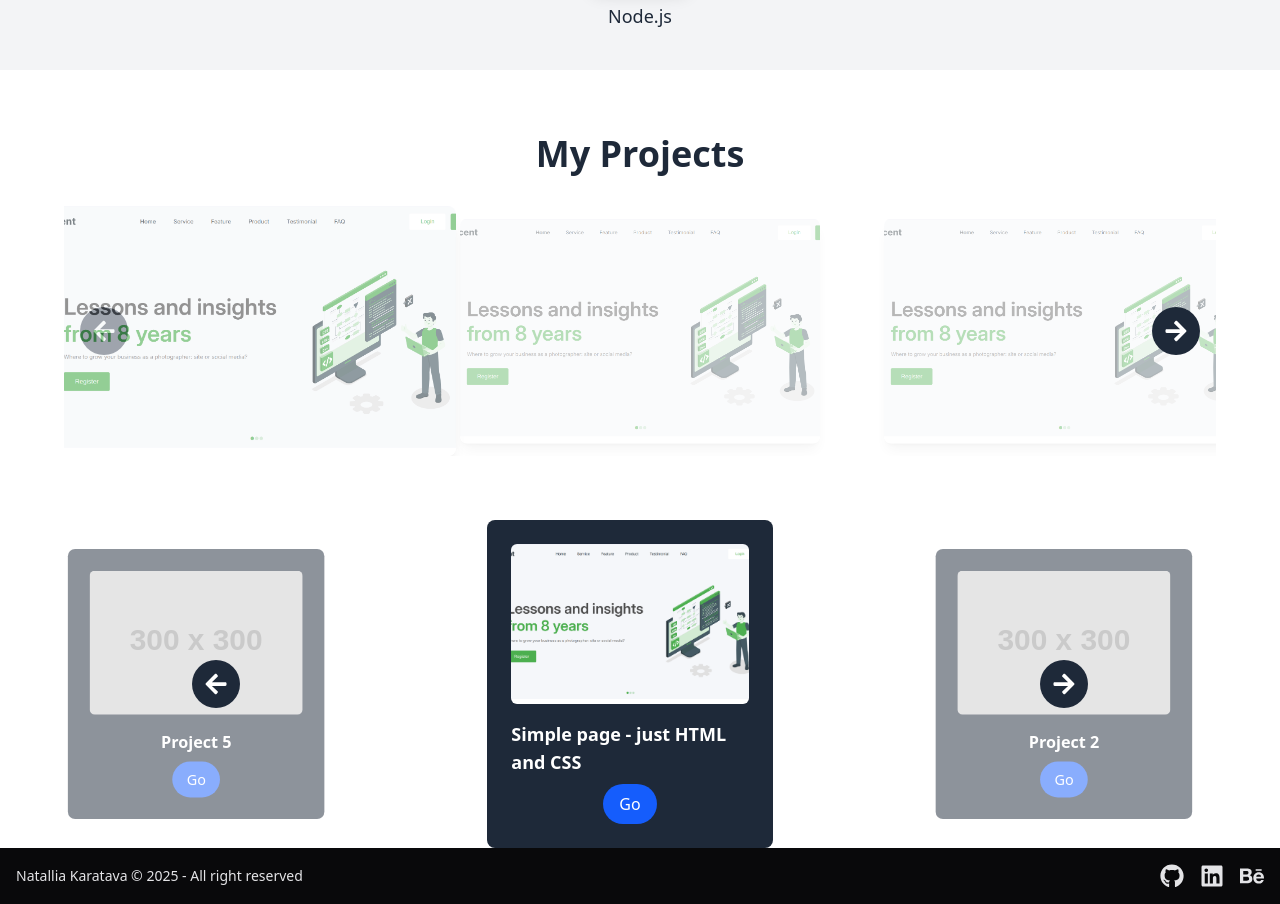
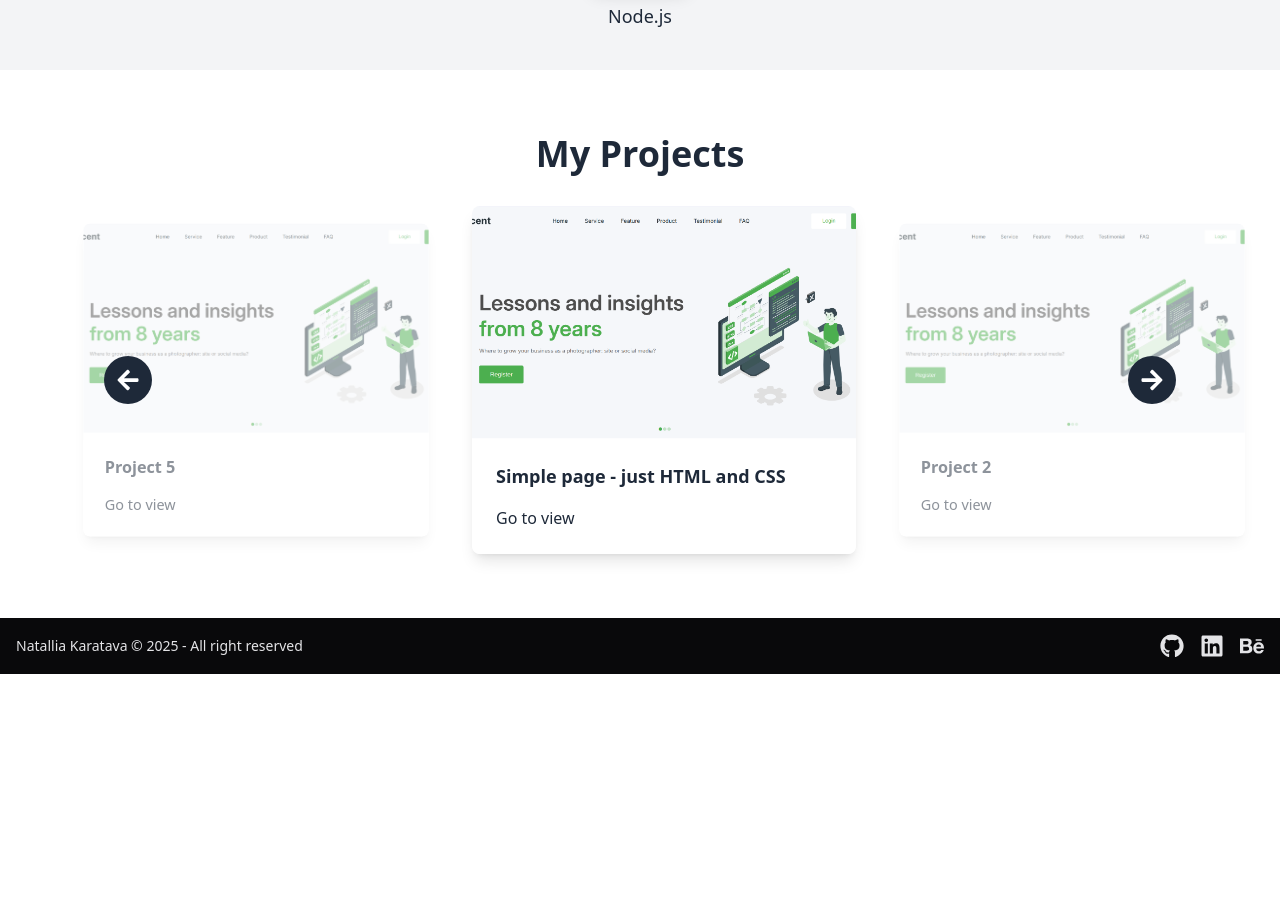
Before and after one commit to Natallia-Karatava/portfolio-Natallia-Karatava, a React (Vite) app: page / in a window 1280 px wide. Shown: the part 1620-2524 px from the top of the page. After the commit the page ends 2294 px from the top, so only its background shows below. Built offline with nearby package versions, Linux system fonts and the light colour scheme.

Commit message:
add projects

```diff
--- a/src/App.jsx
+++ b/src/App.jsx
@@ -1,6 +1,5 @@
 import "./App.css";
 import About from "./components/About";
-import Carousel from "./components/Carousel";
 import Footer from "./components/Footer";
 import Header from "./components/Header";
 import Projects from "./components/Projects";
@@ -12,7 +11,6 @@ function App() {
       <About />
       <Skills />
       <Projects />
-      <Carousel />
       <Footer />
     </>
   );
--- a/src/components/Carousel.jsx
+++ /dev/null
@@ -1,139 +0,0 @@
-import React, { useState } from "react";
-import { FaArrowLeft, FaArrowRight } from "react-icons/fa";
-
-const Carousel = () => {
-  const projects = [
-    {
-      name: "Simple page - just HTML and CSS",
-      image: "src/images/simple-page-only-html-css.png", // Ссылка на изображение
-      url: "https://github.com/Natallia-Karatava/landing-page-projeckt?tab=readme-ov-file", // Ссылка на сайт проекта
-    },
-    {
-      name: "Project 2",
-      image: "https://via.placeholder.com/300",
-      url: "https://project2.com",
-    },
-    {
-      name: "Project 3",
-      image: "https://via.placeholder.com/300",
-      url: "https://project3.com",
-    },
-    {
-      name: "Project 4",
-      image: "https://via.placeholder.com/300",
-      url: "https://project4.com",
-    },
-    {
-      name: "Project 5",
-      image: "https://via.placeholder.com/300",
-      url: "https://project5.com",
-    },
-  ];
-
-  const [currentIndex, setCurrentIndex] = useState(0);
-
-  const handleNext = () => {
-    // Если мы на последнем проекте, переходим к первому
-    setCurrentIndex((prevIndex) =>
-      prevIndex === projects.length - 1 ? 0 : prevIndex + 1
-    );
-  };
-
-  const handlePrev = () => {
-    // Если мы на первом проекте, переходим к последнему
-    setCurrentIndex((prevIndex) =>
-      prevIndex === 0 ? projects.length - 1 : prevIndex - 1
-    );
-  };
-
-  const getVisibleProjects = () => {
-    // Для первого проекта отображаем только его и второй проект
-    if (currentIndex === 0) {
-      return [
-        projects[projects.length - 1],
-        projects[currentIndex],
-        projects[currentIndex + 1],
-      ];
-    }
-    // Для последнего проекта отображаем только его и предпоследний проект
-    if (currentIndex === projects.length - 1) {
-      return [projects[currentIndex - 1], projects[currentIndex], projects[0]];
-    }
-    // Для всех других проектов показываем текущий проект и его соседи
-    return [
-      projects[currentIndex - 1],
-      projects[currentIndex],
-      projects[currentIndex + 1],
-    ];
-  };
-
-  const visibleProjects = getVisibleProjects();
-
-  return (
-    <div className="relative w-full overflow-hidden">
-      <div className="max-w-4xl mx-auto w-full flex justify-center items-center space-x-5 relative">
-        {/* Left Button */}
-        <button
-          onClick={handlePrev}
-          disabled={false}
-          className="absolute left-0 z-10 text-white bg-gray-800 hover:bg-red-600 hover:text-gray-800 p-3 rounded-full"
-        >
-          <FaArrowLeft size={24} />
-        </button>
-
-        {/* Контейнер с проектами */}
-        <div className="flex justify-center items-center gap-5 w-full">
-          {visibleProjects.map((project, index) => (
-            <div
-              key={index}
-              className={`transition-all duration-300 ease-in-out ${
-                index === 1 ? "scale-100 opacity-100" : "scale-90 opacity-50"
-              }`}
-              style={{
-                width: "500px", // Увеличение ширины карточек до 500px
-                transform:
-                  index === 0
-                    ? "translateX(-50%)"
-                    : index === 2
-                    ? "translateX(50%)"
-                    : "none",
-              }}
-            >
-              <div className="bg-gray-800 text-white p-6 rounded-lg flex flex-col items-center">
-                {/* Изображение проекта */}
-                <img
-                  src={project.image}
-                  alt={project.name}
-                  className="w-full h-40 object-cover rounded-md mb-4"
-                />
-                {/* Название проекта */}
-                <h3 className="text-lg font-semibold mb-2">{project.name}</h3>
-
-                {/* Кнопка Go */}
-                <a
-                  href={project.url}
-                  target="_blank"
-                  rel="noopener noreferrer"
-                  className="bg-blue-600 text-white py-2 px-4 rounded-full hover:bg-blue-700 transition duration-300"
-                >
-                  Go
-                </a>
-              </div>
-            </div>
-          ))}
-        </div>
-
-        {/* Right Button */}
-        <button
-          onClick={handleNext}
-          disabled={false}
-          className="absolute right-0 z-10 text-white bg-gray-800 p-3 hover:bg-red-600 hover:text-gray-800 rounded-full"
-        >
-          <FaArrowRight size={24} />
-        </button>
-      </div>
-    </div>
-  );
-};
-
-export default Carousel;
--- a/src/components/Projects.jsx
+++ b/src/components/Projects.jsx
@@ -1,122 +1,138 @@
 import React, { useState } from "react";
-import { FaArrowLeft, FaArrowRight, FaExternalLinkAlt } from "react-icons/fa";
+import { FaArrowLeft, FaArrowRight } from "react-icons/fa";
 
+const Carousel = () => {
   const projects = [
     {
-    id: 1,
+      name: "Simple page - just HTML and CSS",
       image: "src/images/simple-page-only-html-css.png",
-    title: "Simple page - just HTML and CSS",
-    link: "https://github.com/Natallia-Karatava/landing-page-projeckt?tab=readme-ov-file",
+      url: "https://github.com/Natallia-Karatava/landing-page-projeckt?tab=readme-ov-file",
     },
     {
-    id: 2,
+      name: "Project 2",
       image: "src/images/simple-page-only-html-css.png",
-    title: "Simple page - just HTML and CSS",
-    link: "https://github.com/Natallia-Karatava/landing-page-projeckt?tab=readme-ov-file",
+      url: "https://project2.com",
     },
     {
-    id: 3,
+      name: "Project 3",
       image: "src/images/simple-page-only-html-css.png",
-    title: "Simple page - just HTML and CSS",
-    link: "https://github.com/Natallia-Karatava/landing-page-projeckt?tab=readme-ov-file",
+      url: "https://project3.com",
     },
     {
-    id: 4,
+      name: "Project 4",
       image: "src/images/simple-page-only-html-css.png",
-    title: "Simple page - just HTML and CSS",
-    link: "https://github.com/Natallia-Karatava/landing-page-projeckt?tab=readme-ov-file",
+      url: "https://project4.com",
     },
     {
-    id: 5,
+      name: "Project 5",
       image: "src/images/simple-page-only-html-css.png",
-    title: "Simple page - just HTML and CSS",
-    link: "https://github.com/Natallia-Karatava/landing-page-projeckt?tab=readme-ov-file",
+      url: "https://project5.com",
     },
   ];
 
-const Projects = () => {
   const [currentIndex, setCurrentIndex] = useState(0);
 
-  const prevSlide = () => {
+  const handleNext = () => {
+    setCurrentIndex((prevIndex) =>
+      prevIndex === projects.length - 1 ? 0 : prevIndex + 1
+    );
+  };
+
+  const handlePrev = () => {
     setCurrentIndex((prevIndex) =>
       prevIndex === 0 ? projects.length - 1 : prevIndex - 1
     );
   };
 
-  const nextSlide = () => {
-    setCurrentIndex((prevIndex) =>
-      prevIndex === projects.length - 1 ? 0 : prevIndex + 1
-    );
+  const getVisibleProjects = () => {
+    if (currentIndex === 0) {
+      return [
+        projects[projects.length - 1],
+        projects[currentIndex],
+        projects[currentIndex + 1],
+      ];
+    }
+    if (currentIndex === projects.length - 1) {
+      return [projects[currentIndex - 1], projects[currentIndex], projects[0]];
+    }
+    return [
+      projects[currentIndex - 1],
+      projects[currentIndex],
+      projects[currentIndex + 1],
+    ];
   };
+
+  const visibleProjects = getVisibleProjects();
 
   return (
     <section
       id="projects"
       className="bg-white text-gray-800 py-16 px-8 relative"
     >
+      <div className="relative w-full overflow-visible">
         <h2 className="text-4xl font-semibold text-center mb-8">My Projects</h2>
-      <div className="relative max-w-6xl mx-auto flex items-center justify-center overflow-hidden">
-        {/* Prev Button */}
+        <div className="relative max-w-6xl mx-auto flex items-center justify-center overflow-visible">
+          {/* Кнопка влево */}
           <button
-          onClick={prevSlide}
-          className="absolute left-4 bg-gray-800 bg-opacity-50 p-3 rounded-full text-white hover:bg-opacity-80 transition top-1/2 transform -translate-y-1/2"
+            onClick={handlePrev}
+            className="absolute left-0 z-10 text-white bg-gray-800 hover:bg-red-600 hover:text-gray-800 p-3 rounded-full m-10"
           >
             <FaArrowLeft size={24} />
           </button>
 
-        {/* Проекты */}
-        <div className="flex w-full justify-center items-center gap-6 overflow-hidden">
-          {projects.map((project, index) => {
-            const isActive = index === currentIndex;
-            const isNext = index === (currentIndex + 1) % projects.length;
-            const isPrev =
-              index === (currentIndex - 1 + projects.length) % projects.length;
-
-            return (
+          {/* Контейнер с карточками */}
+          <div className="flex w-full justify-around items-center gap-2 sm:gap-4 md:gap-6">
+            {visibleProjects.map((project, index) => (
               <div
-                key={project.id}
-                className={`relative transition-all duration-500 w-[400px] h-[250px] flex-shrink-0 ${
-                  isActive
-                    ? "opacity-100 transform scale-100"
-                    : isNext
-                    ? "opacity-60 transform translate-x-10"
-                    : isPrev
-                    ? "opacity-60 transform -translate-x-10"
-                    : "opacity-40 transform scale-90"
-                }`}
+                key={index}
+                className={`flex-shrink-0 transition-transform duration-500 ease-out ${
+                  index === 1 ? "scale-100 opacity-100" : "scale-90 opacity-50"
+                } w-11/12 sm:w-9/12 md:w-1/3`}
+                style={{
+                  transform:
+                    index === 0
+                      ? "translateX(0%)"
+                      : index === 2
+                      ? "translateX(0%)"
+                      : "translateX(0)",
+                }}
               >
-                <img
-                  src={project.image}
-                  alt={project.title}
-                  className="w-full h-full object-cover rounded-lg shadow-lg"
-                />
-                <h3 className="mt-4 text-lg font-medium text-center">
-                  {project.title}
+                <div className="rounded-lg overflow-hidden shadow-lg">
+                  {/* Верхняя часть карточки — фон с изображением */}
+                  <div
+                    className="min-h-[15rem] bg-cover bg-center"
+                    style={{ backgroundImage: `url(${project.image})` }}
+                  ></div>
+                  {/* Нижняя белая плашка */}
+                  <div className="bg-white p-4">
+                    <h3 className="text-lg font-semibold text-gray-800 ml-2">
+                      {project.name}
                     </h3>
-                {/* Go Button */}
-                <div className="flex justify-center mt-2">
                     <a
-                    href={project.link}
-                    className="flex items-center gap-2 text-gray-800 text-lg hover:text-red-600 transition"
+                      href={project.url}
+                      target="_blank"
+                      rel="noopener noreferrer"
+                      className="mt-2 inline-block text-gray-800 py-2 px-2 hover:text-red-600 transition duration-300"
                     >
-                    Go <FaExternalLinkAlt />
+                      Go to view
                     </a>
                   </div>
                 </div>
-            );
-          })}
+              </div>
+            ))}
           </div>
 
-        {/* Next Button */}
+          {/* Кнопка вправо */}
           <button
-          onClick={nextSlide}
-          className="absolute right-4 bg-gray-800 bg-opacity-50 p-3 rounded-full text-white hover:bg-opacity-80 transition top-1/2 transform -translate-y-1/2"
+            onClick={handleNext}
+            className="absolute right-0 z-10 text-white bg-gray-800 p-3 hover:bg-red-600 hover:text-gray-800 rounded-full m-10"
           >
             <FaArrowRight size={24} />
           </button>
+        </div>
       </div>
     </section>
   );
 };
 
-export default Projects;
+export default Carousel;
```
Lines whose indentation alone changed are shown as unchanged.
